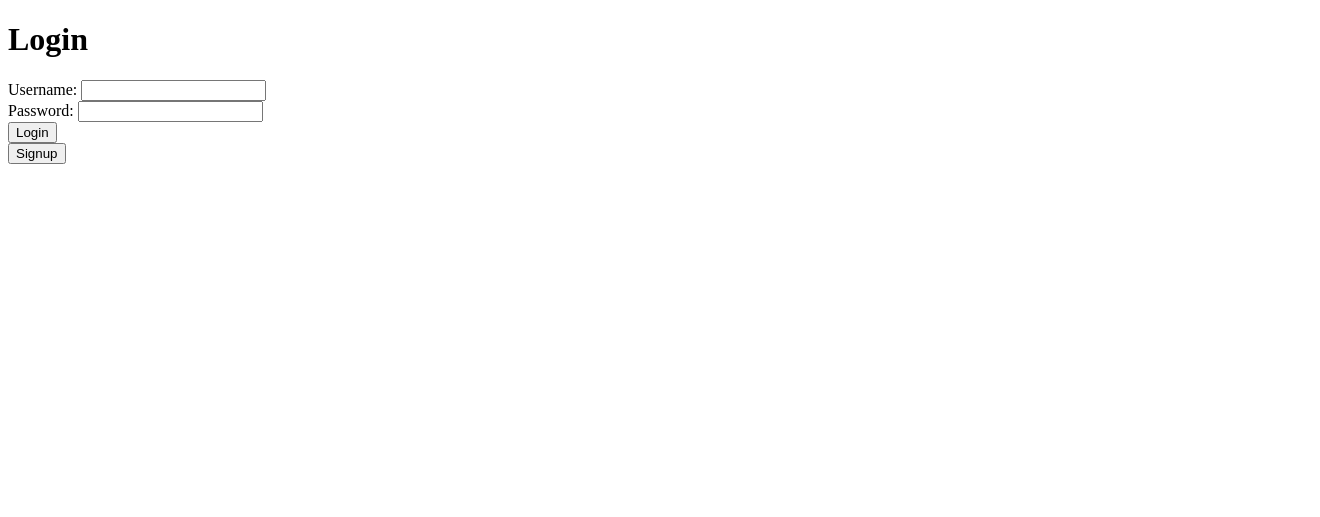
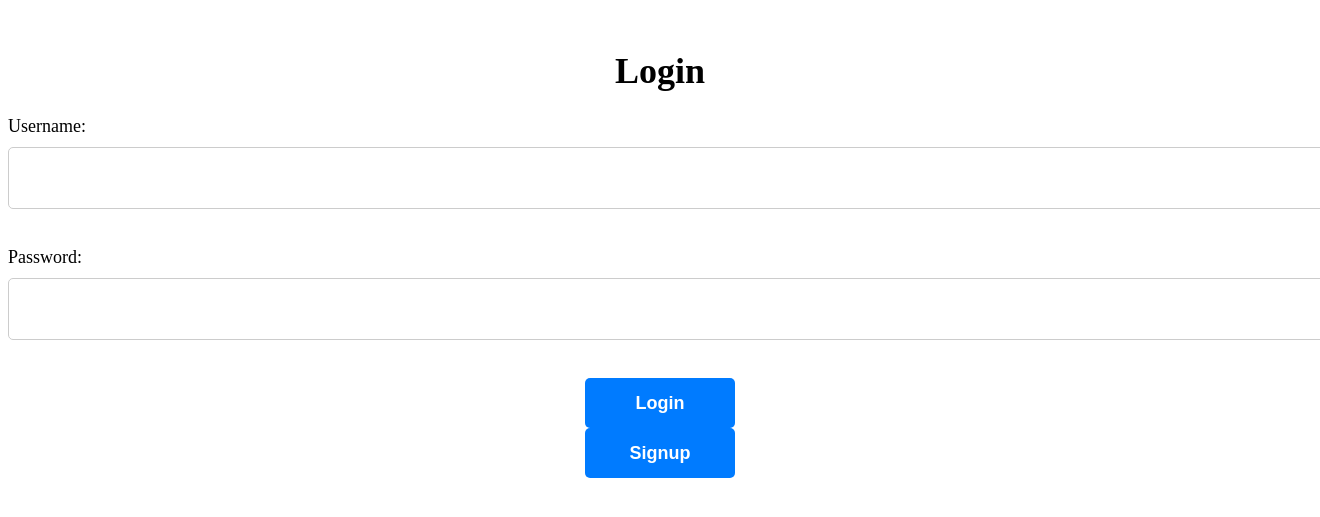
Before and after one commit to ECE530-2023/news-analyzer-aryamanbgupta, a Flask app: page /login in a window 1320 px wide; the page is wider, and only the part inside the window is pictured. Shown: the top 517 px of that part. Run offline with Flask 3, Linux system fonts and the light colour scheme.

Commit message:
Added css for the web app

```diff
--- /dev/null
+++ b/static/css/style.css
@@ -0,0 +1,51 @@
+/* Apply a margin to the top of the page */
+body {
+    margin-top: 50px;
+}
+
+/* Style the heading text */
+h1 {
+    font-size: 36px;
+    font-weight: bold;
+    text-align: center;
+}
+
+/* Style the form label and input elements */
+label {
+    display: block;
+    margin-bottom: 10px;
+    font-size: 18px;
+}
+
+input[type="text"],
+input[type="password"] {
+    display: block;
+    width: 100%;
+    height: 40px;
+    padding: 10px;
+    font-size: 18px;
+    border-radius: 5px;
+    border: 1px solid #ccc;
+    margin-bottom: 20px;
+}
+
+/* Style the submit button */
+input[type="submit"],
+button[type="submit"] {
+    display: block;
+    margin: 0 auto;
+    width: 150px;
+    height: 50px;
+    font-size: 18px;
+    font-weight: bold;
+    color: #fff;
+    background-color: #007bff;
+    border: none;
+    border-radius: 5px;
+    cursor: pointer;
+}
+
+input[type="submit"]:hover,
+button[type="submit"]:hover {
+    background-color: #0069d9;
+}
--- a/templates/login.html
+++ b/templates/login.html
@@ -1,6 +1,7 @@
 <!DOCTYPE html>
 <html>
 <head>
+    <link rel="stylesheet" type="text/css" href="{{ url_for('static', filename='css/style.css') }}">
     <title>Login</title>
 </head>
 <body>
```
